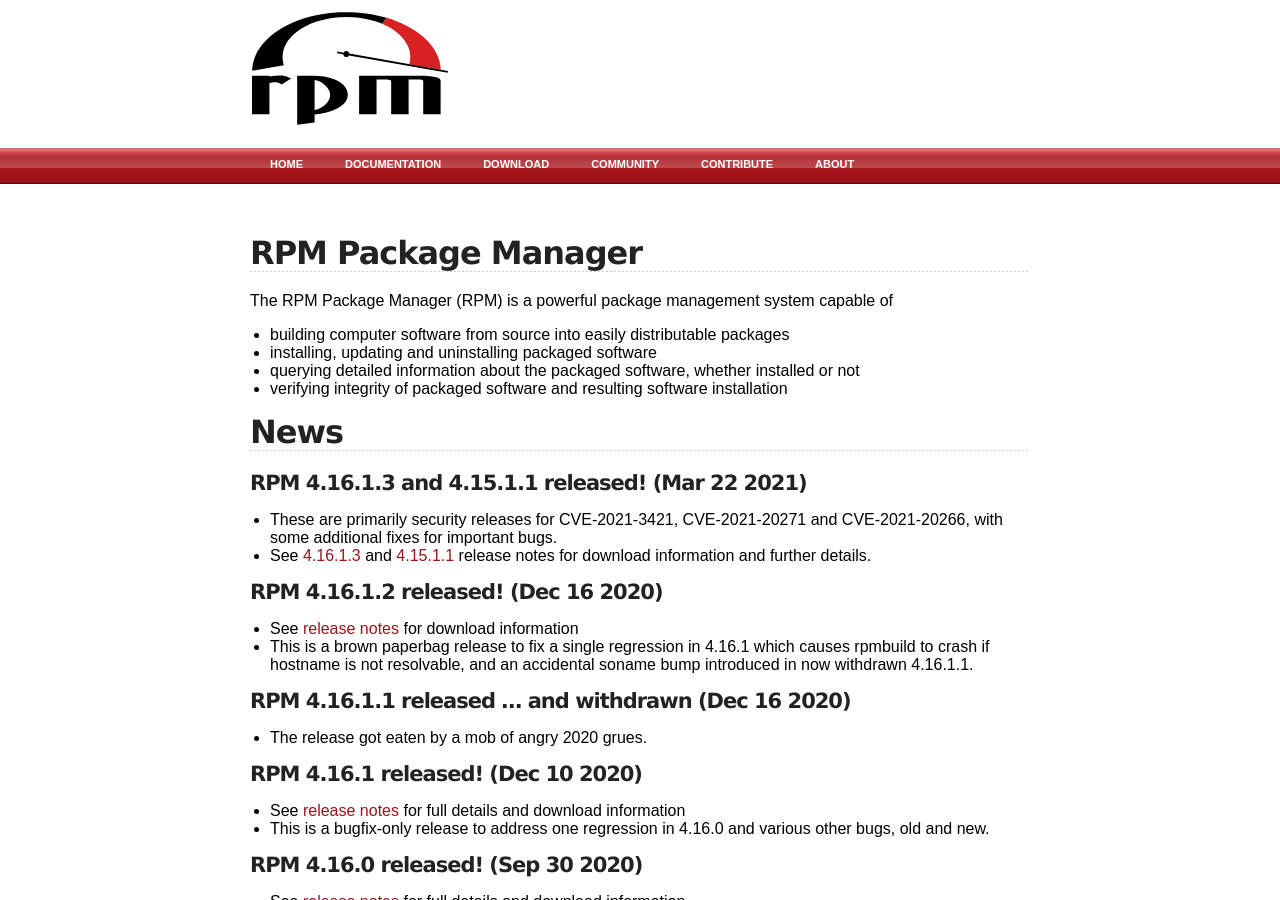
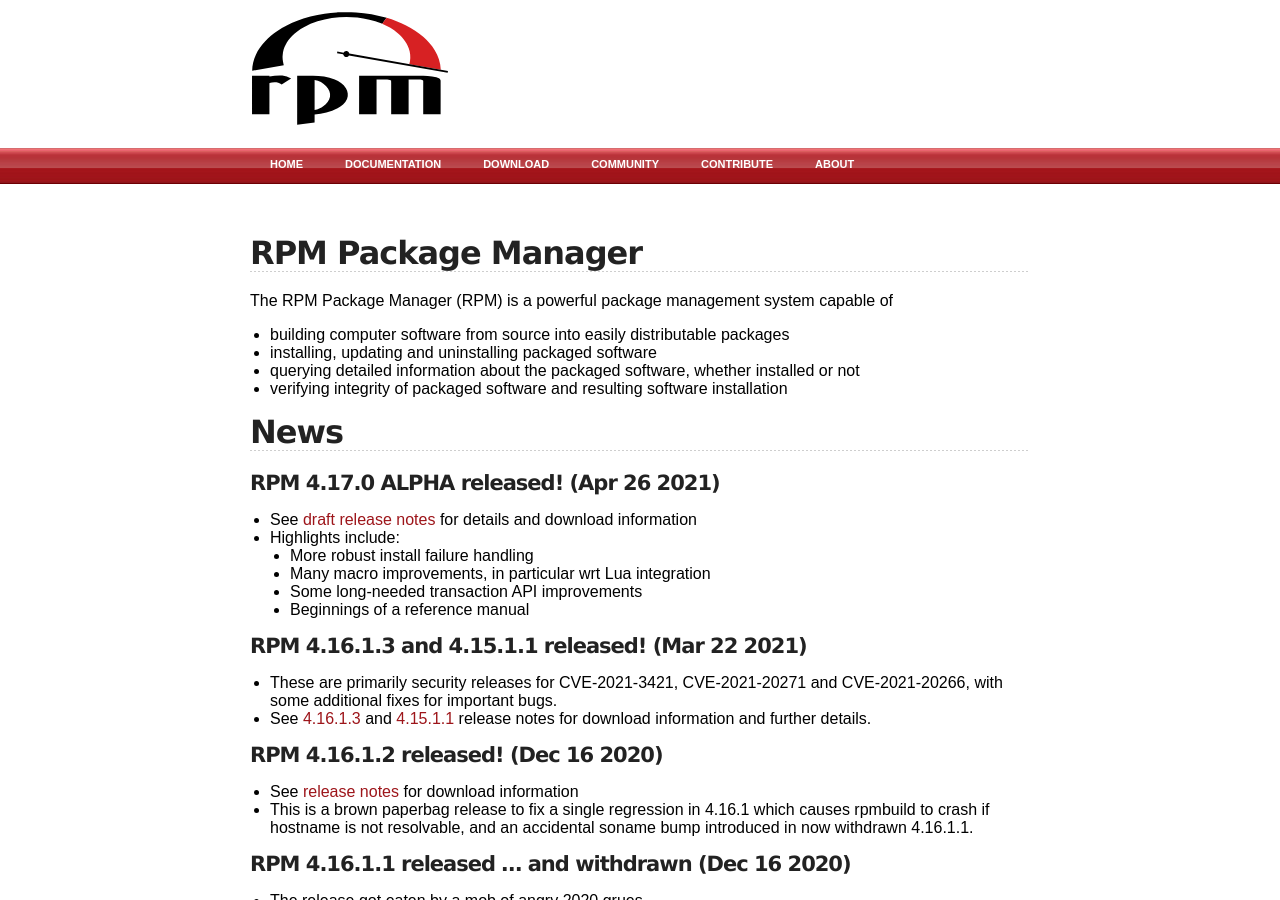
Before and after one commit to rpm-software-management/rpm-web, a Jekyll site: the page built from index.md, in a window 1280 px wide and 900 px high. Built offline with Jekyll 4.4.1, drawn with Linux system fonts in a browser that asks for light colours.

```diff
--- a/index.md
+++ b/index.md
@@ -15,6 +15,13 @@ capable of
 * verifying integrity of packaged software and resulting software installation
 
 ## News
+#### RPM 4.17.0 ALPHA released! (Apr 26 2021)
+* See [draft release notes](wiki/Releases/4.17.0) for details and download information
+* Highlights include:
+  * More robust install failure handling
+  * Many macro improvements, in particular wrt Lua integration
+  * Some long-needed transaction API improvements
+  * Beginnings of a reference manual
 
 #### RPM 4.16.1.3 and 4.15.1.1 released! (Mar 22 2021)
 * These are primarily security releases for CVE-2021-3421, CVE-2021-20271
```
Also changed, not shown: download.md (+1 -1 lines), timeline.md (+8 -0 lines), wiki/Releases/4.17.0.md (+2 -7 lines).
